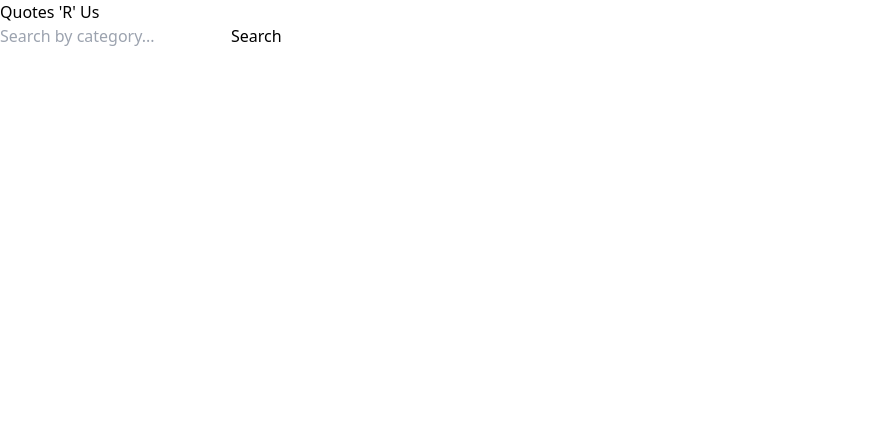
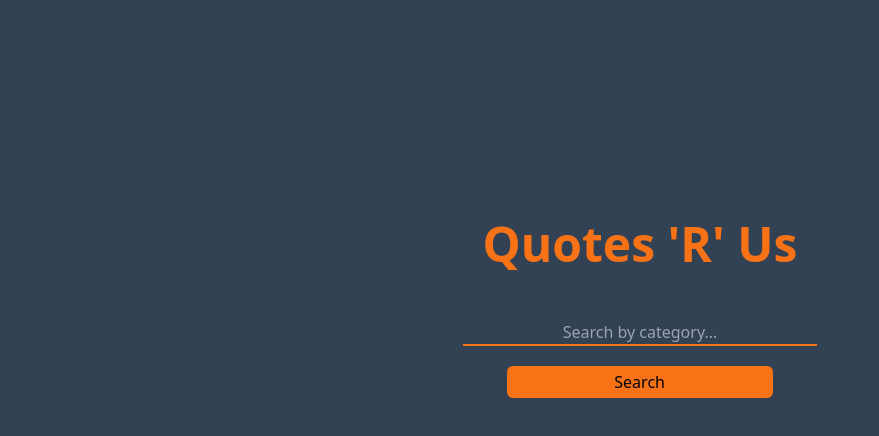
Before and after one commit to LaQuannT/Quote-app, a React (Vite) app: page / in a window 1280 px wide. Shown: the top 436 px of the page, without its empty margins (0-879 px from the left). Built offline with nearby package versions, Linux system fonts and the light colour scheme.

Commit message:
style: add styling to app and QuoteCard

```diff
--- a/src/App.tsx
+++ b/src/App.tsx
@@ -36,17 +36,26 @@ function App() {
   };
 
   return (
-    <section>
-      <h1>Quotes &apos;R&apos; Us</h1>
+    <section className="flex h-screen flex-col items-center bg-slate-700 ">
+      <div className="relative top-1/4">
+        <h1 className="mb-8 p-5 text-5xl font-semibold text-orange-500">
+          Quotes &apos;R&apos; Us
+        </h1>
         <input
           type="text"
           placeholder="Search by category..."
           value={category}
           onChange={(e) => setCategory(e.target.value)}
+          className="mb-5 w-full border-b-2 border-b-orange-500 bg-transparent text-center text-base font-light text-gray-400 focus:outline-none"
         />
-      <button type="button" onClick={handleClick}>
+        <button
+          type="button"
+          onClick={handleClick}
+          className="relative left-11 block w-3/4 rounded-md bg-orange-500 py-1"
+        >
           Search
         </button>
+      </div>
       {data && <QuoteCard quote={data.quote} author={data.author} />}
     </section>
   );
--- a/src/components/QuoteCard.tsx
+++ b/src/components/QuoteCard.tsx
@@ -5,9 +5,9 @@ interface Props {
 
 function QuoteCard({ quote, author }: Props) {
   return (
-    <div className="quoteCard">
-      <p className="cardText">{quote}</p>
-      <p className="cardAuthor">{author}</p>
+    <div className="relative top-[45%] text-center text-white">
+      <p className="px-3 text-xl font-thin">&#34; {quote} &#34;</p>
+      <p className="pt-3 text-center font-extralight"> - {author}</p>
     </div>
   );
 }
```
Lines whose indentation alone changed are shown as unchanged.
